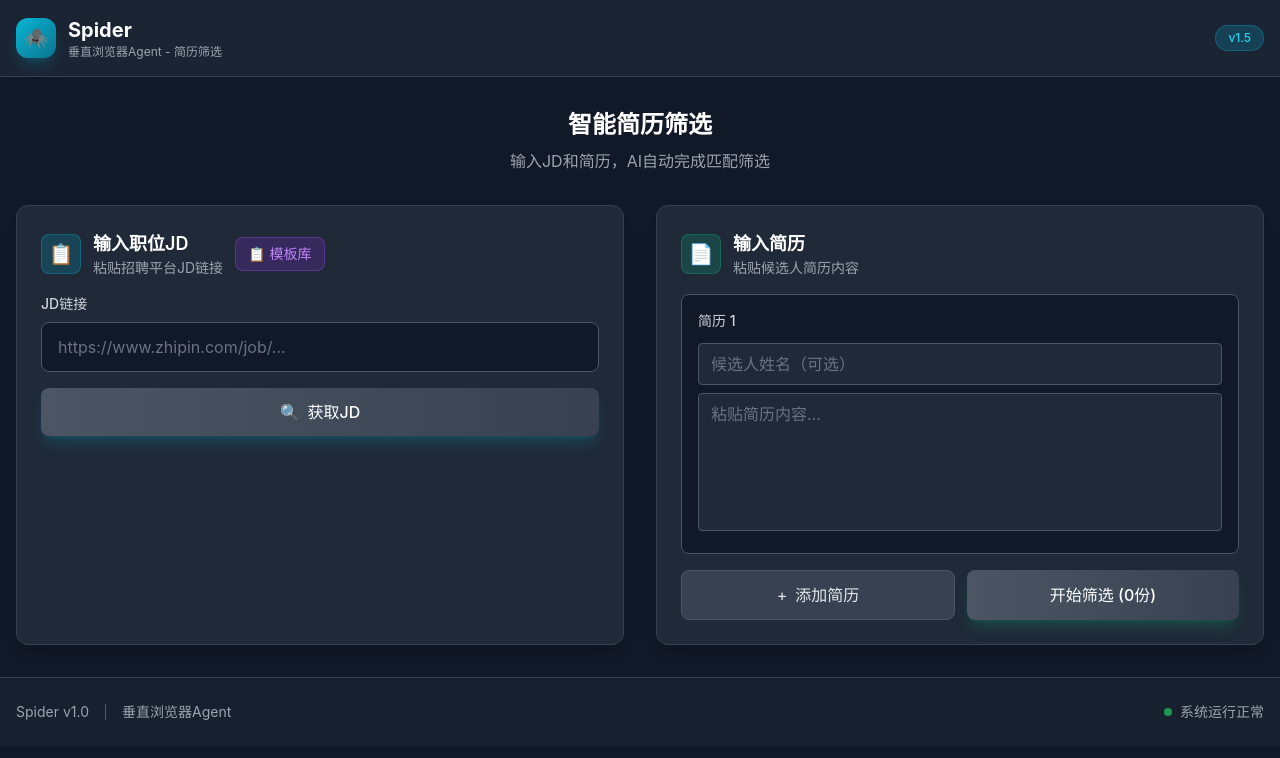
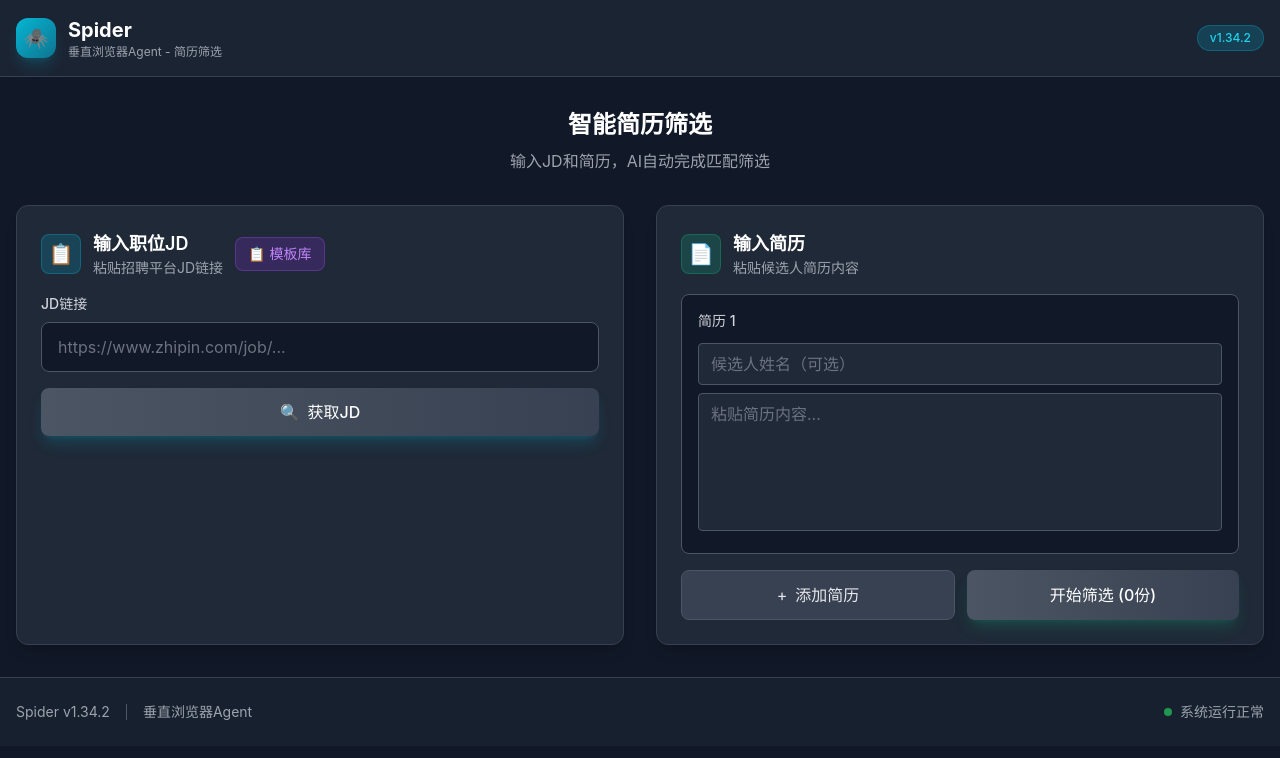
Before and after one commit to Xues-idiot/vertical-browser-agent, a Next.js app in the folder frontend/: page /screening in a window 1280 px wide. Shown: the top 758 px of the page. Built offline with nearby package versions, Linux system fonts and the light colour scheme.

Commit message:
Bug fixes: version display consistency and PipelineFunnel
- Fix version display mismatch (v1.5 -> v1.34.2) in screening page header/footer
- Fix BrowserPreview version display (Spider v1.0 -> v1.34.2)
- Fix PipelineFunnel years_experience undefined showing "undefined年"

```diff
--- a/frontend/src/app/screening/page.tsx
+++ b/frontend/src/app/screening/page.tsx
@@ -258,7 +258,7 @@ export default function ScreeningPage() {
               className="flex items-center gap-2"
             >
               <span className="px-3 py-1 bg-cyan-500/20 text-cyan-400 text-xs font-medium rounded-full border border-cyan-500/30">
-                v1.5
+                v1.34.2
               </span>
             </motion.div>
           </div>
@@ -545,7 +545,7 @@ export default function ScreeningPage() {
         <div className="max-w-7xl mx-auto px-4 py-6">
           <div className="flex justify-between items-center text-sm text-gray-400">
             <div className="flex items-center gap-4">
-              <span>Spider v1.0</span>
+              <span>Spider v1.34.2</span>
               <span className="w-px h-4 bg-gray-600" />
               <span>垂直浏览器Agent</span>
             </div>
--- a/frontend/src/components/BrowserPreview.tsx
+++ b/frontend/src/components/BrowserPreview.tsx
@@ -141,7 +141,7 @@ export default function BrowserPreview({ screenshot, currentStep }: BrowserPrevi
             </span>
           </div>
           <span className="text-xs text-gray-500">
-            Spider v1.0
+            Spider v1.34.2
           </span>
         </div>
       </div>
--- a/frontend/src/components/PipelineFunnel.tsx
+++ b/frontend/src/components/PipelineFunnel.tsx
@@ -179,7 +179,7 @@ export default function PipelineFunnel({ candidates, totalResumes }: PipelineFun
                           <div key={i} className="flex items-center gap-3 bg-[#111827] rounded-lg px-3 py-2">
                             <span className={`w-2 h-2 rounded-full ${c.level === "strong_recommend" ? "bg-emerald-500" : "bg-amber-500"}`} />
                             <span className="text-sm text-gray-300 flex-1 truncate">{c.candidate_name}</span>
-                            <span className="text-xs text-gray-500">{c.years_experience}年</span>
+                            <span className="text-xs text-gray-500">{c.years_experience ? `${c.years_experience}年` : "-"}</span>
                             <span className="text-sm font-medium text-cyan-400">{c.match_score}%</span>
                           </div>
                         ))}
```
Also changed, not shown: 1 other file (tests, documents, lock files or other folders).
